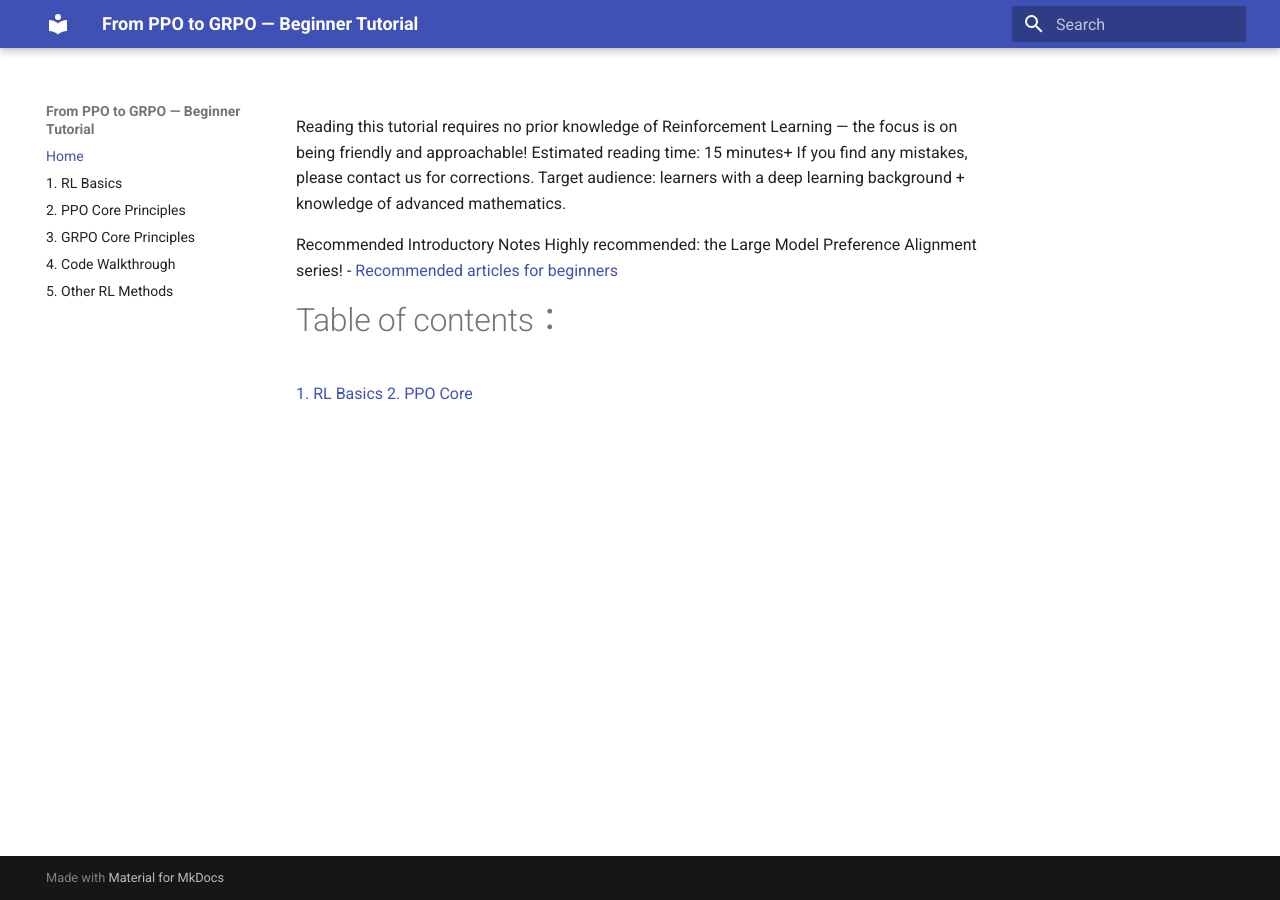
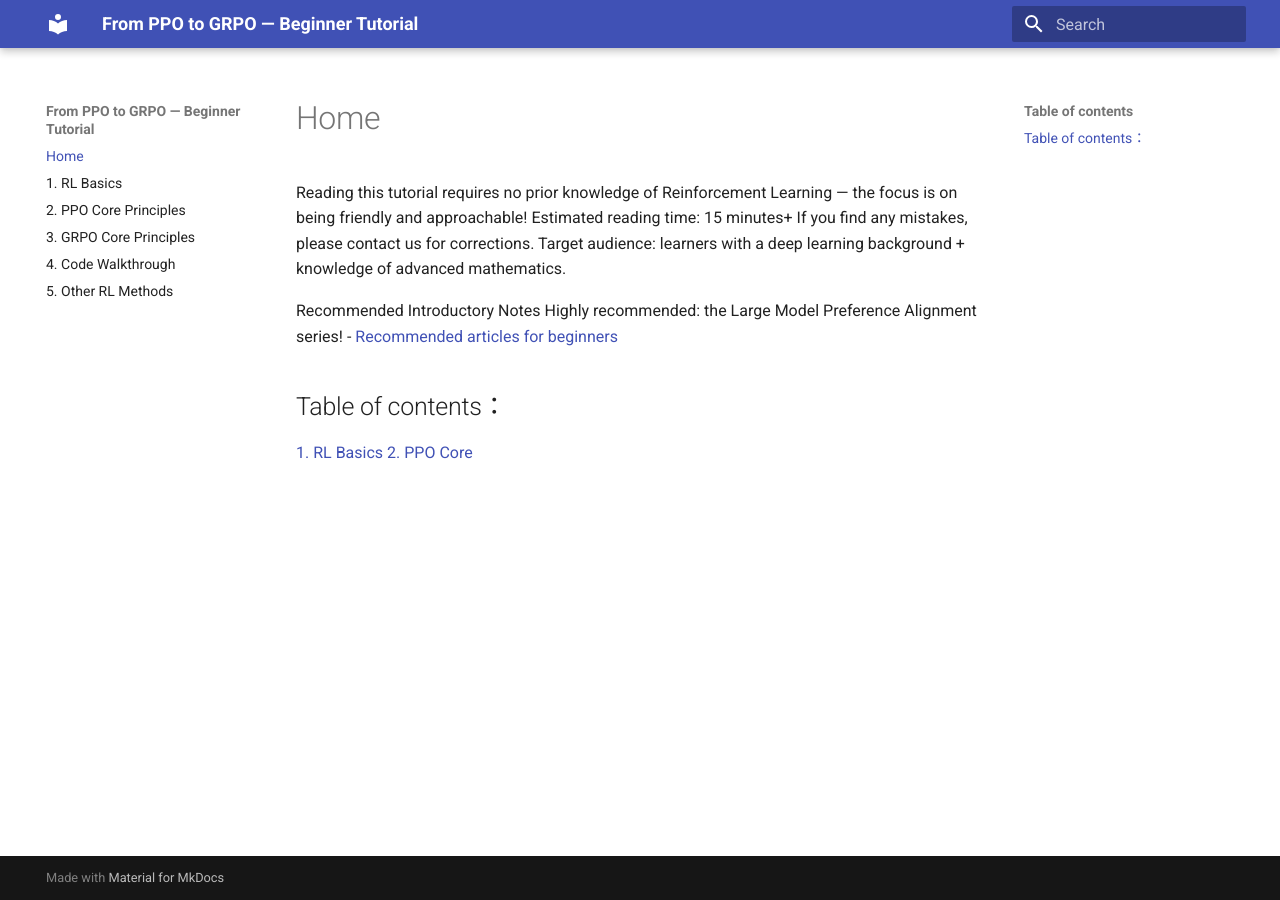
Before and after one commit to Nidhogg32/From-PPO-to-GRPO-Beginner-Tutorial, an MkDocs documentation site: the page built from docs/index.md, in a window 1280 px wide. Built offline with MkDocs 1.6.1 and Material for MkDocs 9.7.7, drawn with Linux system fonts in a browser that asks for light colours.

Commit message:
Update index.md

```diff
--- a/docs/index.md
+++ b/docs/index.md
@@ -6,6 +6,8 @@
 Recommended Introductory Notes
 Highly recommended: the Large Model Preference Alignment series!
 - [Recommended articles for beginners](articles.md)
-#Table of contents：#
+
+##Table of contents：
+
 [1. RL Basics](01_RLBasics.md)
 [2. PPO Core](02_PPOTheory.md)
```
